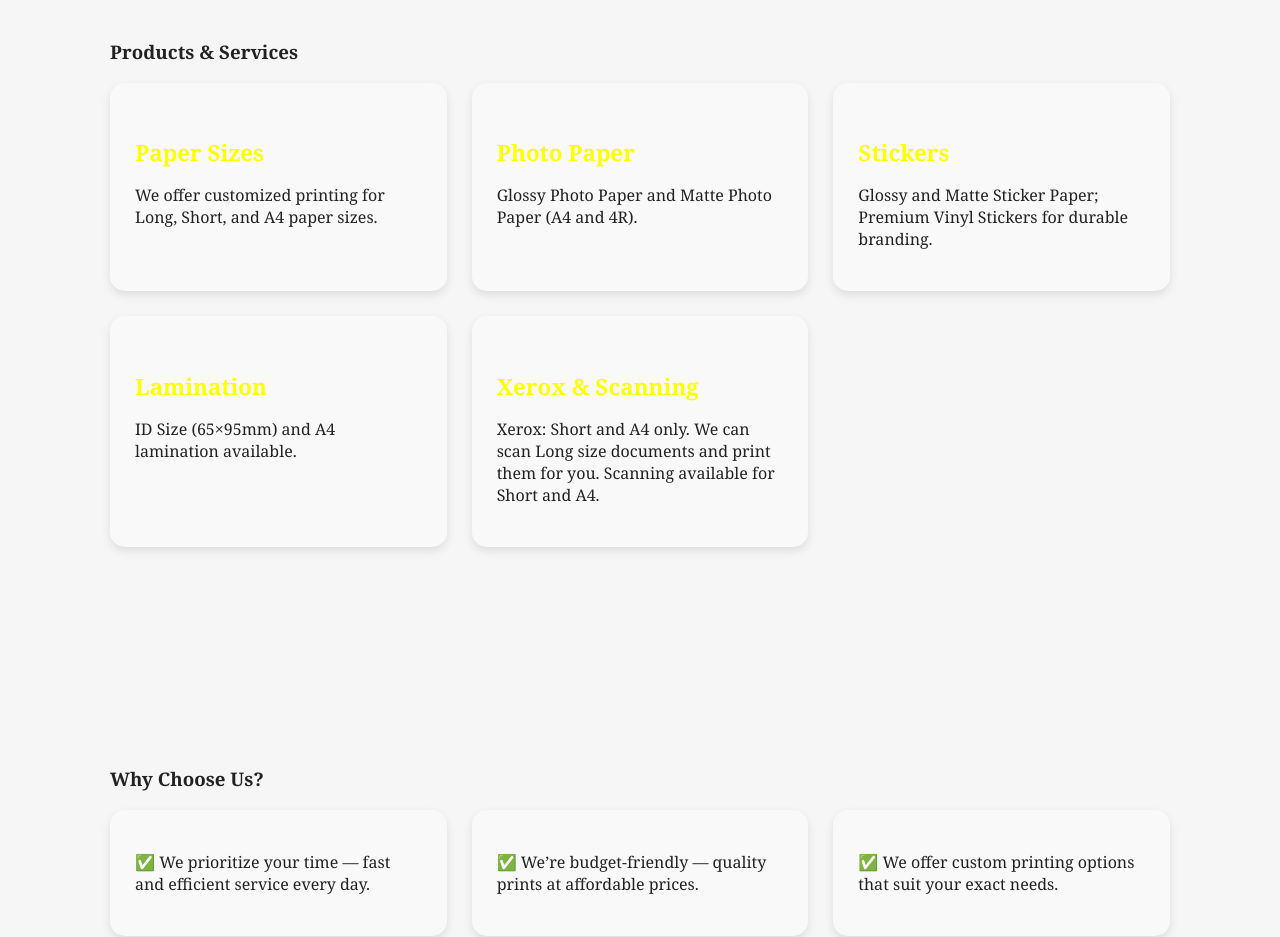
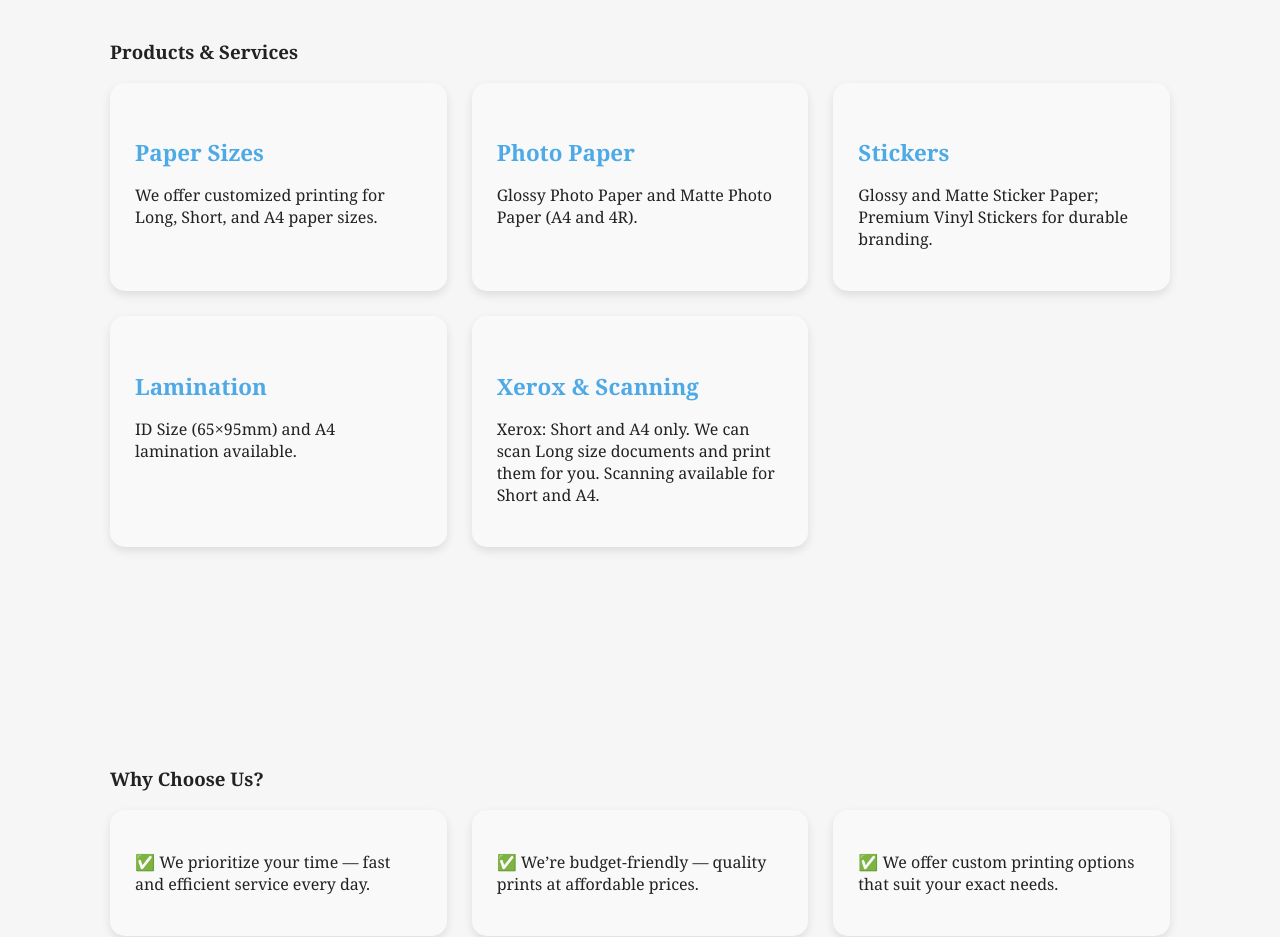
Before and after one commit to Luna-lly/ignacio-printing-services, a plain HTML site: page index.html in a window 1280 px wide. Shown: the part 1680-2617 px from the top of the page. Drawn offline with Linux system fonts and the light colour scheme.

Commit message:
changed the service h3 color to blue

```diff
--- a/style.css
+++ b/style.css
@@ -220,7 +220,7 @@ body{
 }
 
 .service-card h4 {
-  color:yellow ;
+  color:var(--blue) ;
   margin-bottom: 15px;
   font-size: 1.4em;
 }
```
